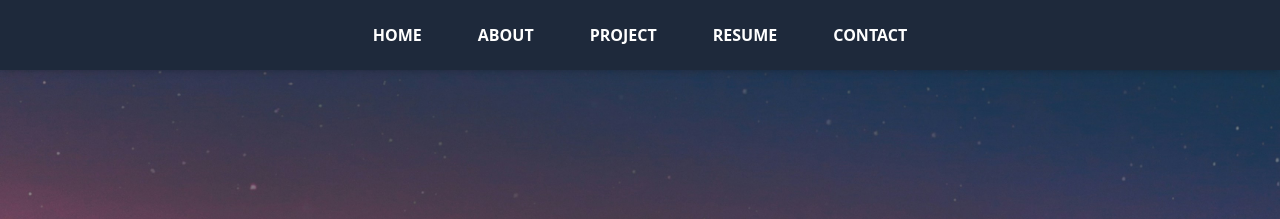
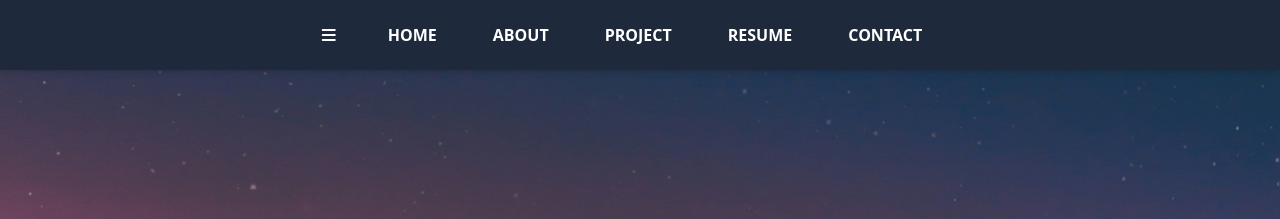
Before and after one commit to sahilghadi47/KarinaPortfolio, a plain HTML site: page portfolio-main/index.html in a window 1280 px wide. Shown: the top 219 px of the page. Drawn offline with Linux system fonts and the light colour scheme.

Commit message:
Update index.html

```diff
--- a/portfolio-main/index.html
+++ b/portfolio-main/index.html
@@ -14,35 +14,31 @@
 	</head>
 	<body>
 		<header>
-			<nav
-				class="z-10 fixed top-0 left-0 w-screen flex justify-center items-center bg-slate-800 backdrop-blur-md shadow-md"
+  <nav class="z-10 fixed top-0 left-0 w-screen flex justify-center items-center bg-slate-800 backdrop-blur-md shadow-md">
+    <!-- Hamburger Icon for Mobile View -->
+    <button
+      id="menu-btn"
+      class="lg:hidden p-2 text-white"
+      onclick="toggleMenu()"
     >
-				<ul
-					class="flex justify-center items-center text-base px-4 font-semibold text-center"
-				>
-					<li
-						class="px-2 py-2 mx-5 hover:text-red-600 transition-colors text-white"
-					>
+      <i class="fa fa-bars"></i> <!-- Font Awesome Hamburger Icon -->
+    </button>
+
+    <!-- Navigation Links -->
+    <ul id="menu" class="flex justify-center items-center text-base px-4 font-semibold text-center">
+      <li class="px-2 py-2 mx-5 hover:text-red-600 transition-colors text-white">
         <a href="#home">HOME</a>
       </li>
-					<li
-						class="px-2 py-2 mx-5 hover:text-red-600 transition-colors text-white"
-					>
+      <li class="px-2 py-2 mx-5 hover:text-red-600 transition-colors text-white">
         <a href="#about">ABOUT</a>
       </li>
-					<li
-						class="px-2 py-2 mx-5 hover:text-red-600 transition-colors text-white"
-					>
+      <li class="px-2 py-2 mx-5 hover:text-red-600 transition-colors text-white">
         <a href="#project">PROJECT</a>
       </li>
-					<li
-						class="px-2 py-2 mx-5 hover:text-red-600 transition-colors text-white"
-					>
+      <li class="px-2 py-2 mx-5 hover:text-red-600 transition-colors text-white">
         <a href="#resume">RESUME</a>
       </li>
-					<li
-						class="px-2 py-2 mx-5 hover:text-red-600 transition-colors text-white"
-					>
+      <li class="px-2 py-2 mx-5 hover:text-red-600 transition-colors text-white">
         <a href="#contact">CONTACT</a>
       </li>
     </ul>
@@ -235,4 +231,11 @@ Git Hub: https://github.com/Karina-16
 			></a>
 		</footer>
 	</body>
+	<script>
+  // Toggle menu visibility for mobile view
+  function toggleMenu() {
+    const menu = document.getElementById('menu');
+    menu.classList.toggle('hidden'); // Toggles 'hidden' class to show/hide menu
+  }
+</script>
 </html>
```
Lines whose indentation alone changed are shown as unchanged.
